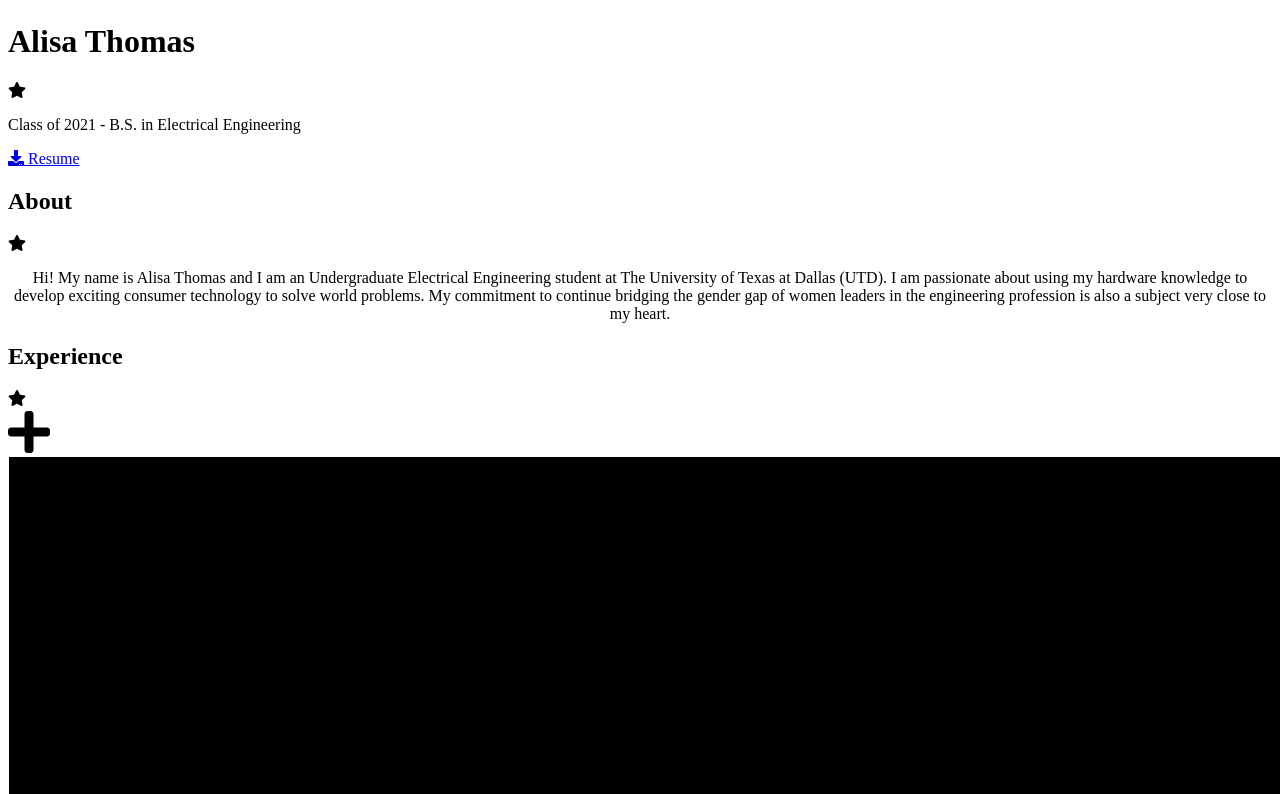
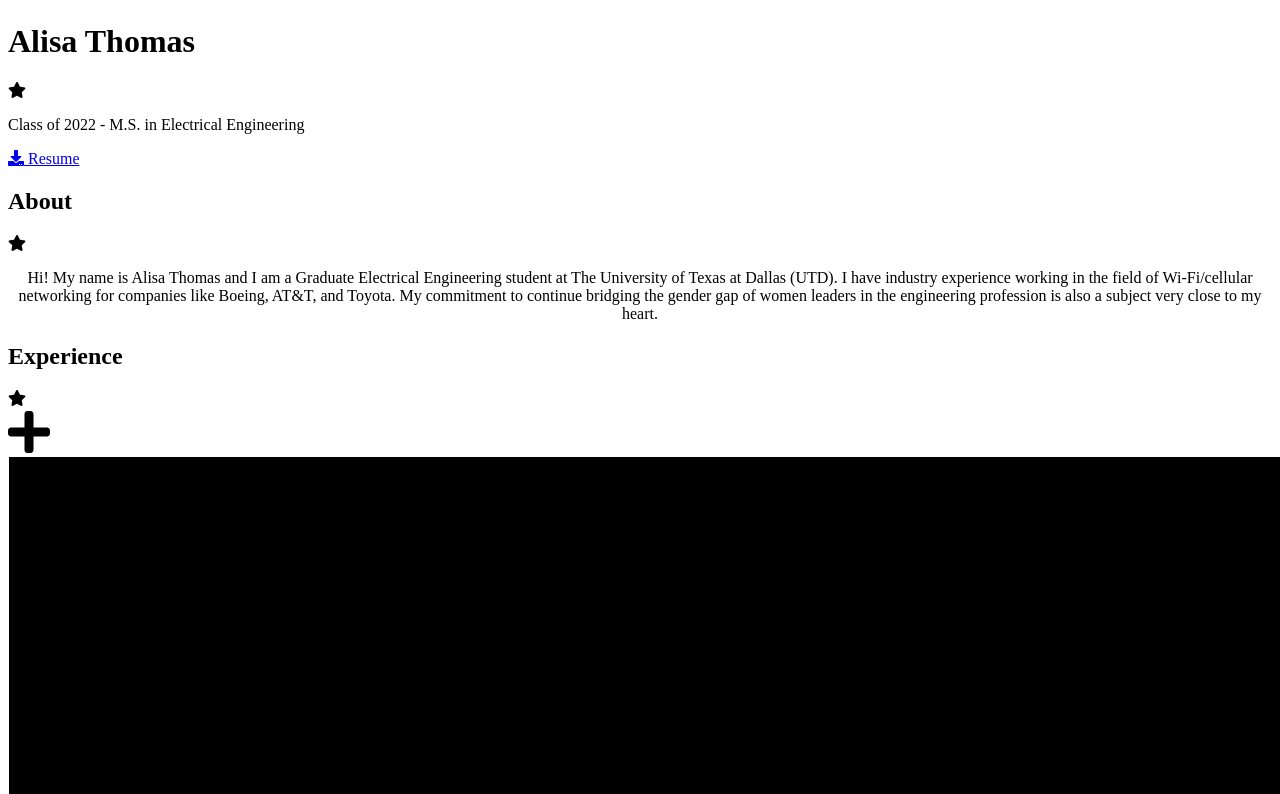
Before and after one commit to alisathomas/portfolio, a website with bundled scripts: page index.html in a window 1280 px wide. Shown: the part 2286-3080 px from the top of the page. Built offline with nearby package versions, Linux system fonts and the light colour scheme; files whose address does not match are found by name.

Commit message:
Update index.html

```diff
--- a/index.html
+++ b/index.html
@@ -85,7 +85,7 @@
 
       <!-- Masthead Subheading -->
       <!-- Edit your graduation year and major in the line of code below -->
-      <p class="masthead-subheading font-weight-light mb-0">Class of 2021 - B.S. in Electrical Engineering</p>
+      <p class="masthead-subheading font-weight-light mb-0">Class of 2022 - M.S. in Electrical Engineering</p>
       <!-- Add your resume by editing the name of your file -->
       <div class="text-center mt-4">
         <a class="btn btn-xl btn-outline-light" href="Alisa Thomas Resume Website.pdf" target="_blank">
@@ -118,7 +118,7 @@
       <!-- <div class="row"> -->
         <!-- <div class="col-lg-4 ml-auto"> -->
           <center>
-          <p class="lead">Hi! My name is Alisa Thomas and I am an Undergraduate Electrical Engineering student at The University of Texas at Dallas (UTD). I am passionate about using my hardware knowledge to develop exciting consumer technology to solve world problems. My commitment to continue bridging the gender gap of women leaders in the engineering profession is also a subject very close to my heart.</p>
+          <p class="lead">Hi! My name is Alisa Thomas and I am a Graduate Electrical Engineering student at The University of Texas at Dallas (UTD). I have industry experience working in the field of Wi-Fi/cellular networking for companies like Boeing, AT&T, and Toyota. My commitment to continue bridging the gender gap of women leaders in the engineering profession is also a subject very close to my heart.</p>
         </center>
           <!-- </div>
         <div class="col-lg-4 mr-auto"> -->
@@ -391,7 +391,7 @@
                 <!-- Portfolio Modal - Image -->
                 <!-- <img class="img-fluid rounded mb-5" src="img/portfolio/Boeing.png" alt=""> -->
                 <!-- Portfolio Modal - Text -->
-                <p class="mb-5">In the Summer of 2020, I interned at Boeing as a Cabin and Network Systems Engineering Intern. In a virtual internship setting, I used Python to characterize the RF performace of the Wireless WAN Unit on the 777X's Onboard Network System.</p>
+                <p class="mb-5">In the Summers of 2020 and 2021, I interned at Boeing as a Cabin and Network Systems Engineering Intern. In a virtual internship setting, I learned about IEEE 802.11 communication protocols and used Python to characterize the RF performace of the Wireless WAN Unit on the 777X's Onboard Network System.</p>
                 <button class="btn btn-primary" href="#" data-dismiss="modal">
                   <i class="fas fa-times fa-fw"></i>
                   Close Window
```
